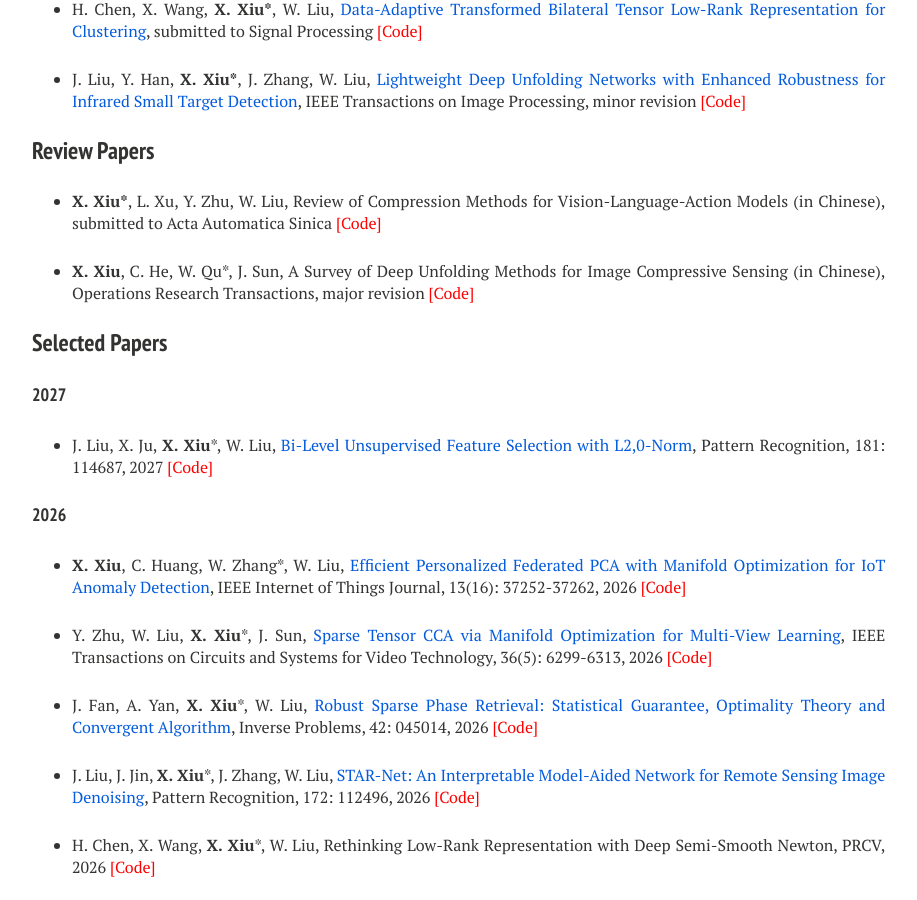
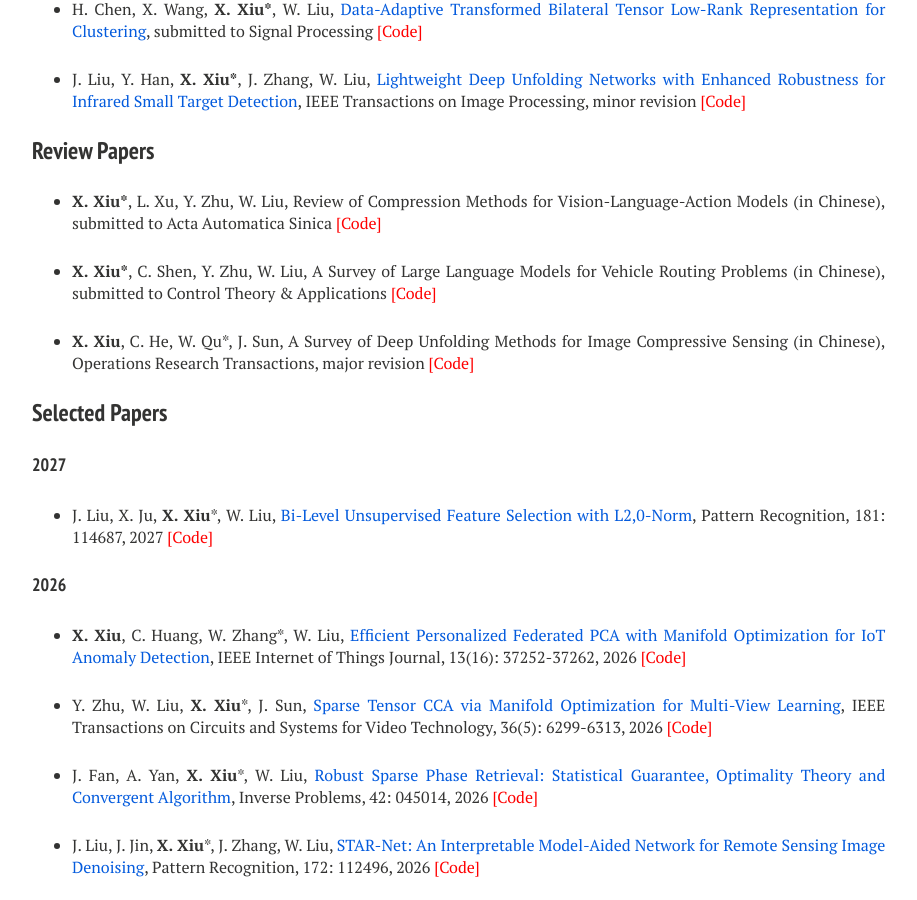
Before and after one commit to xianchaoxiu/xianchaoxiu.github.io, a Jekyll site: the page built from publications/index.md, in a window 1280 px wide and 900 px high, scrolled down 388 px. Shown: the whole window, without its empty margins (288-1205 px from the left). Built offline with Jekyll 4.4.1, drawn with Linux system fonts in a browser that asks for light colours; nearby versions of some CDN libraries.

Commit message:
Update index.md

```diff
--- a/publications/index.md
+++ b/publications/index.md
@@ -25,6 +25,8 @@ share: false
 ### Review Papers
 
 * <b>X. Xiu*</b>, L. Xu, Y. Zhu, W. Liu, Review of Compression Methods for Vision-Language-Action Models (in Chinese), submitted to Acta Automatica Sinica  <a href="https://github.com/xianchaoxiu/COM4VLA" class="textlink" target="_blank" style="color: red;">[Code]</a>
+
+* <b>X. Xiu*</b>, C. Shen, Y. Zhu, W. Liu, A Survey of Large Language Models for Vehicle Routing Problems (in Chinese), submitted to Control Theory & Applications <a href="https://github.com/xianchaoxiu/LLM4VRP" class="textlink" target="_blank" style="color: red;">[Code]</a>
 
 * <b>X. Xiu</b>, C. He, W. Qu*, J. Sun, A Survey of Deep Unfolding Methods for Image Compressive Sensing (in Chinese), Operations Research Transactions, major revision <a href="https://github.com/xianchaoxiu/DU4ICS" class="textlink" target="_blank" style="color: red;">[Code]</a>
 
```
